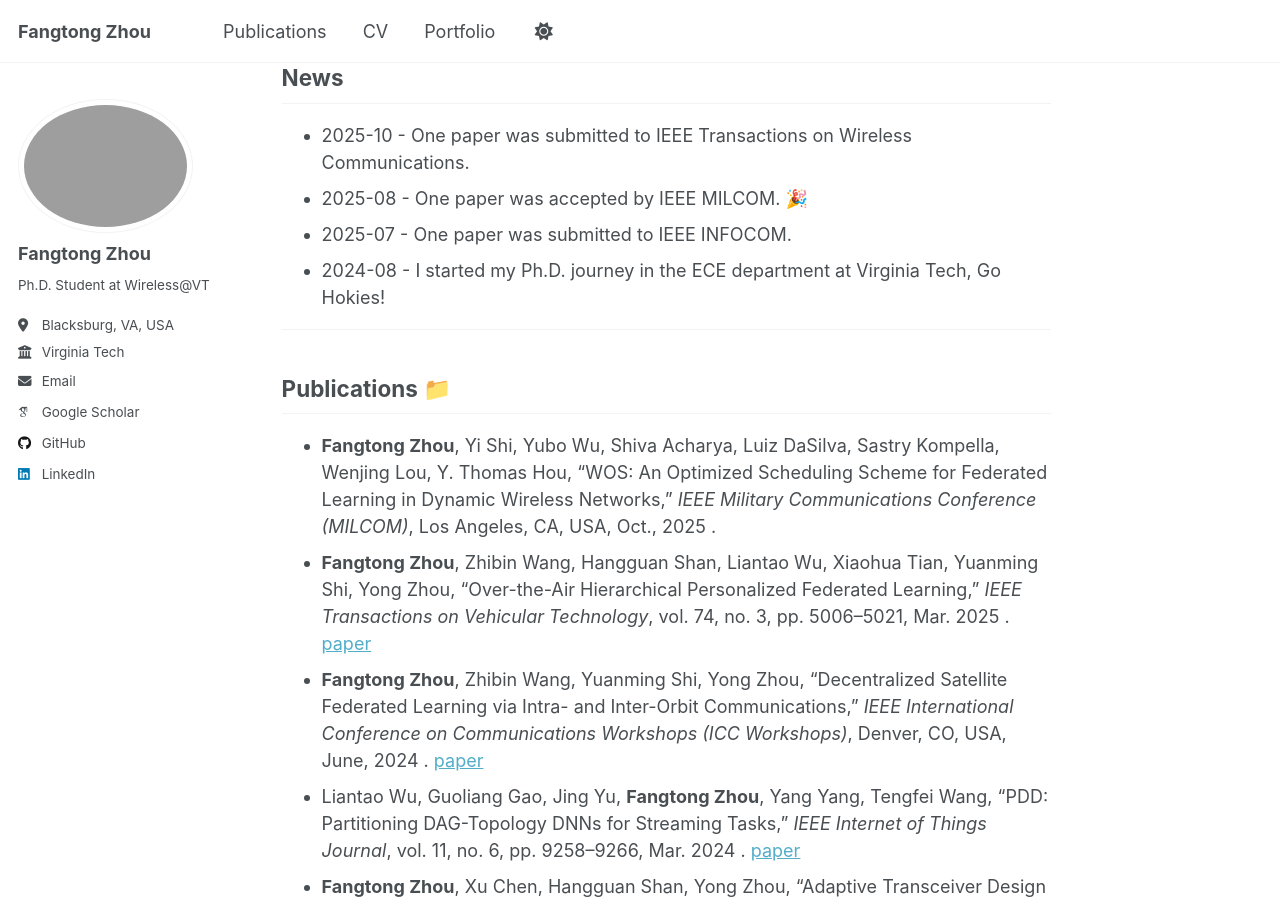
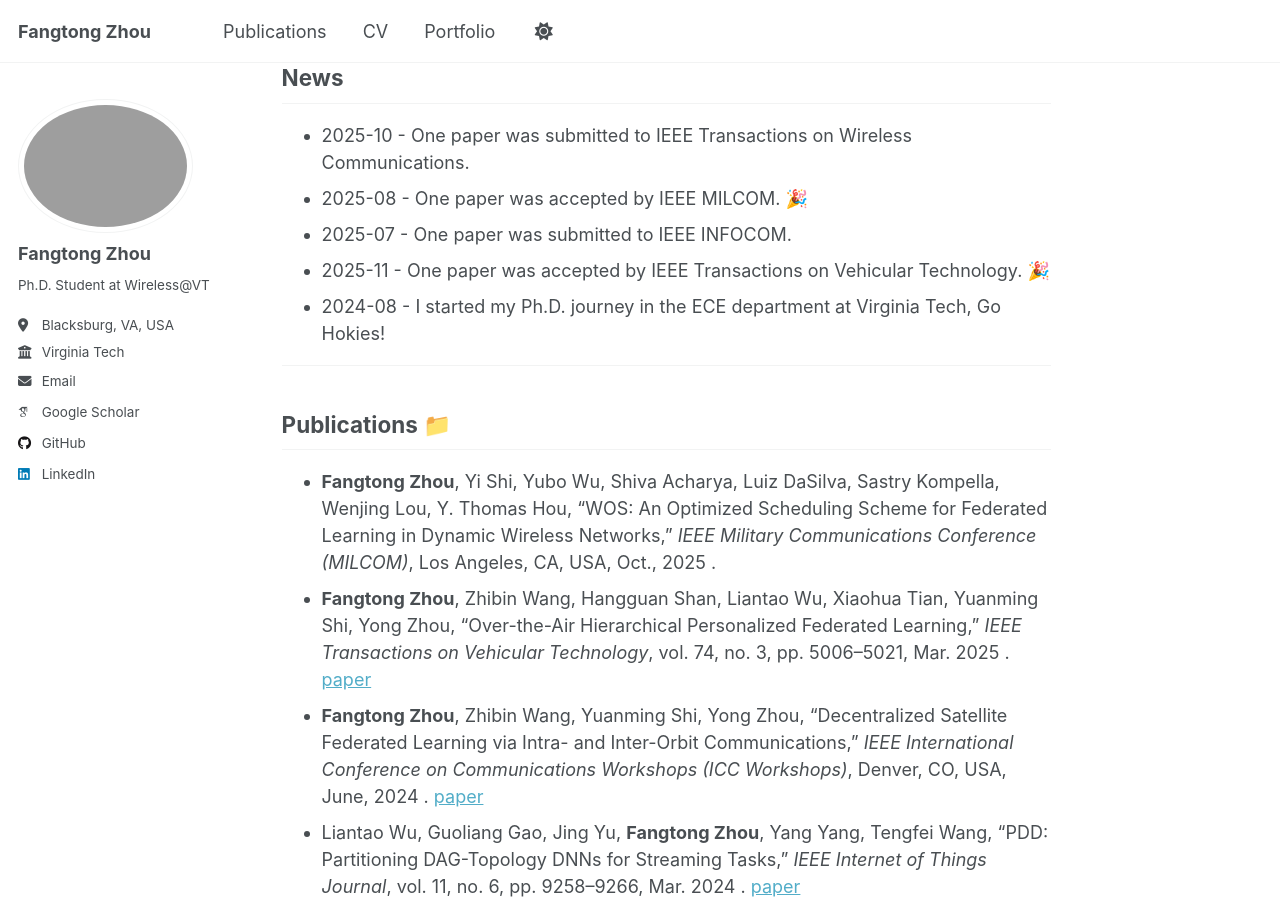
Before and after one commit to frontop137/frontop137.github.io, a Jekyll site: the page built from index.md, in a window 1280 px wide and 900 px high, scrolled down 651 px. Built offline with Jekyll 4.4.1, drawn with Linux system fonts in a browser that asks for light colours; emoji names are drawn with the system emoji font; some web fonts are replaced; a script that is not in the unit is left out; our own code applies the rules of GitHub Pages for plain Markdown files.

Commit message:
Add news entry for accepted paper in November 2025

```diff
--- a/index.md
+++ b/index.md
@@ -24,6 +24,7 @@ My research focuses on wireless federated learning.
 - 2025-10 - One paper was submitted to IEEE Transactions on Wireless Communications.
 - 2025-08 - One paper was accepted by IEEE MILCOM. :tada:
 - 2025-07 - One paper was submitted to IEEE INFOCOM.
+- 2025-11 - One paper was accepted by IEEE Transactions on Vehicular Technology. :tada:
 - 2024-08 - I started my Ph.D. journey in the ECE department at Virginia Tech, Go Hokies!
 
 ---
```
